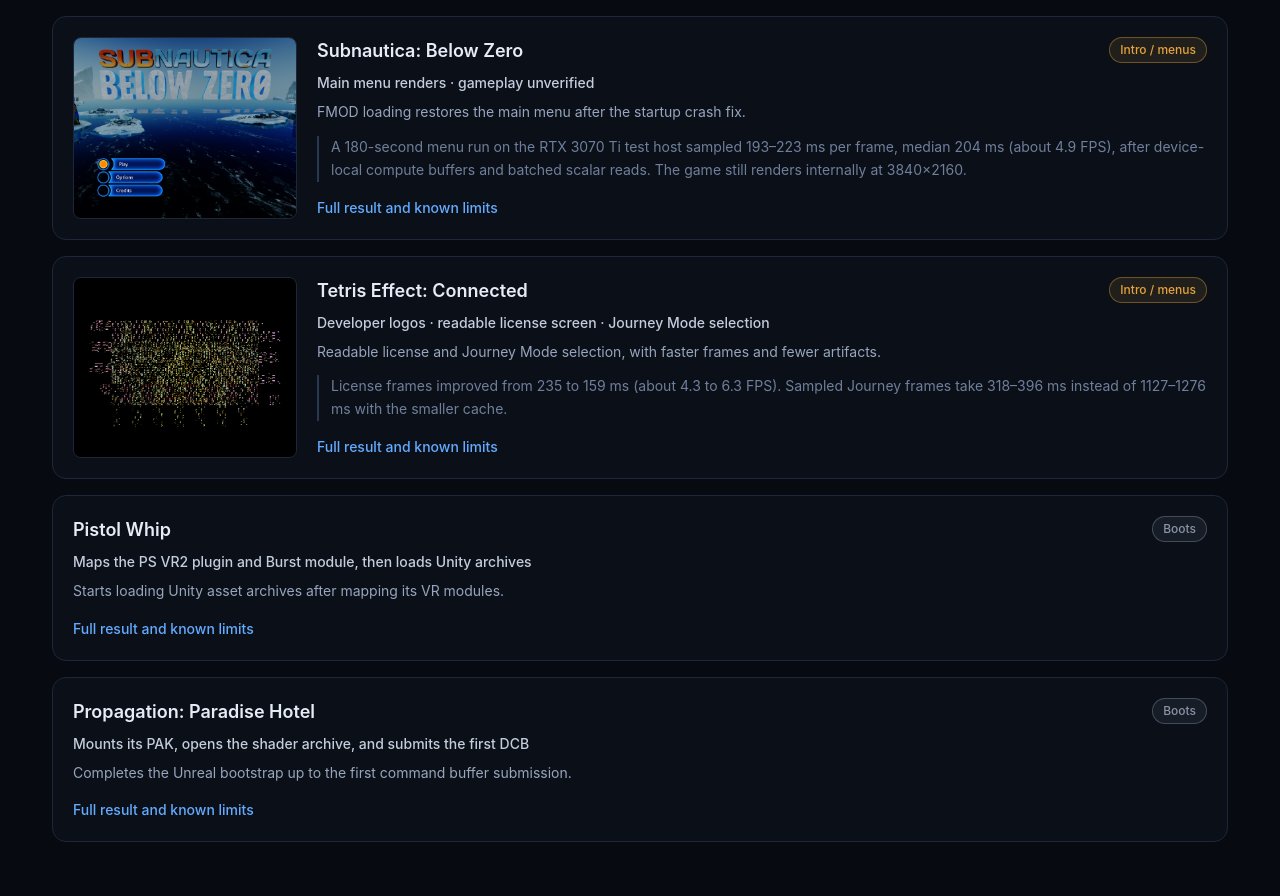
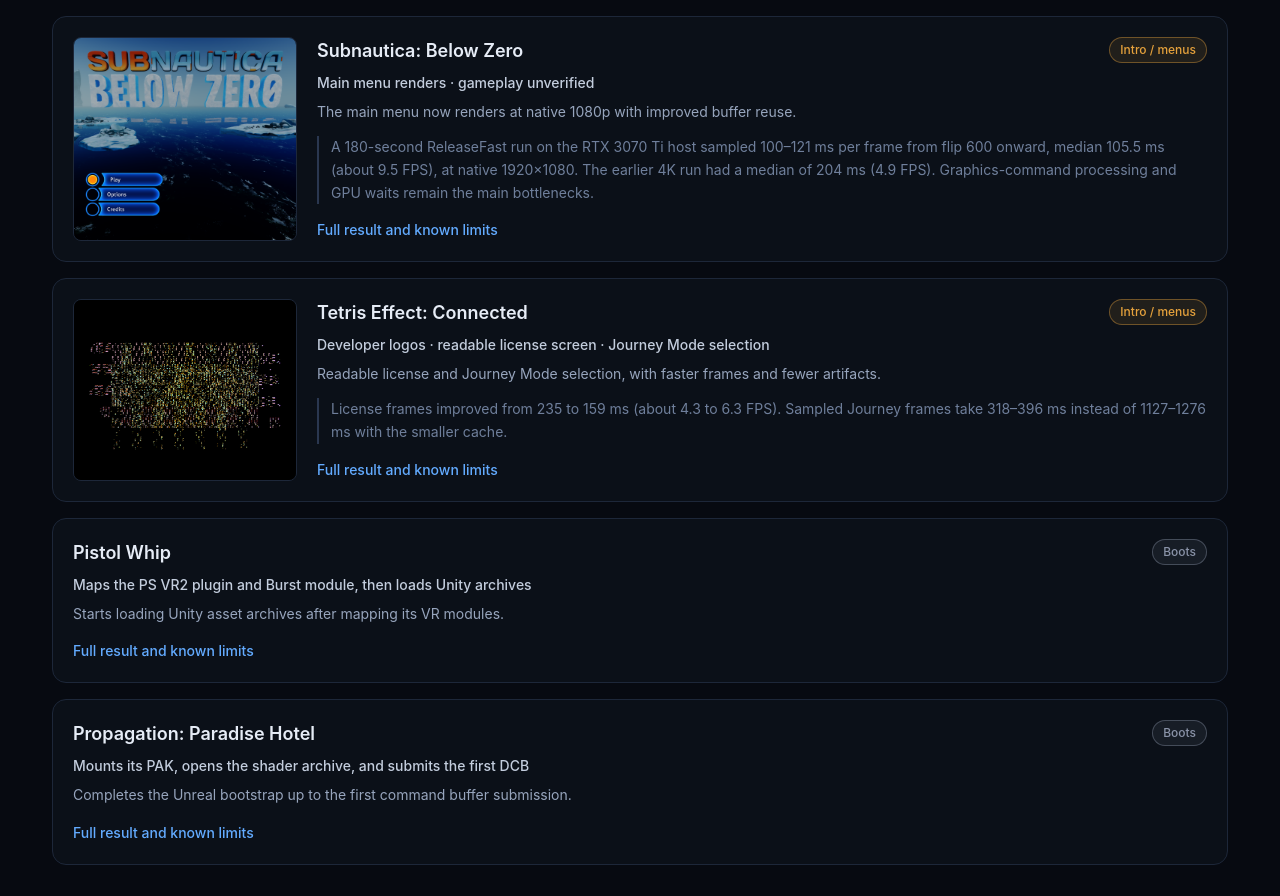
Before and after one commit to iStark/PS5PCEM.com, a Next.js app: page /compatibility in a window 1280 px wide. Shown: the part 3698-4594 px from the top of the page. Built offline with nearby package versions, Linux system fonts and the light colour scheme.

Commit message:
content: report native 1080p menu and buffer reuse results

```diff
--- a/src/data/compatibility.ts
+++ b/src/data/compatibility.ts
@@ -73,18 +73,18 @@
     title: "Subnautica: Below Zero",
     tier: "intro",
     status: "Main menu renders · gameplay unverified",
-    headline: "FMOD loading restores the main menu after the startup crash fix.",
+    headline: "The main menu now renders at native 1080p with improved buffer reuse.",
     milestone:
-      "Verified on September 26, 2026 with PPSA02457 v1.022.125. Distinct guest file descriptor identities resolve the startup fault. Loading the game's FMOD plugins allows platform initialization to finish: Enter opens the main menu from Press Options, showing Play, Options and Credits over the animated ocean scene.",
+      "Rechecked on September 27, 2026 with PPSA02457 v1.022.125. After the file descriptor and FMOD fixes, Enter opens Play, Options and Credits over the animated ocean scene. The default 1920×1080 setting now reaches Unity's startup configuration through a virtual file, leaving installed game files unchanged. Buffer reuse and memory-access improvements apply across titles.",
     notes:
-      "Development-build result; the existing 0.3.2 download predates these fixes. Rendering artifacts and intermittent label issues remain. Gameplay, audio correctness and longer-run stability are unverified; playability is not claimed.",
+      "Development-build result; the existing 0.3.2 download predates these fixes. The 30 FPS menu target remains unmet. Rendering artifacts and intermittent label issues remain. Gameplay, audio correctness and longer-run stability are unverified; playability is not claimed. Other engines can still choose their own internal render resolution.",
     performance:
-      "A 180-second menu run on the RTX 3070 Ti test host sampled 193–223 ms per frame, median 204 ms (about 4.9 FPS), after device-local compute buffers and batched scalar reads. The game still renders internally at 3840×2160.",
+      "A 180-second ReleaseFast run on the RTX 3070 Ti host sampled 100–121 ms per frame from flip 600 onward, median 105.5 ms (about 9.5 FPS), at native 1920×1080. The earlier 4K run had a median of 204 ms (4.9 FPS). Graphics-command processing and GPU waits remain the main bottlenecks.",
     image: {
       src: "/images/subnautica-below-zero-menu.png",
       alt: "Subnautica Below Zero main menu showing Play, Options and Credits in PS5PCEM",
     },
-    confirmedOn: "2026-09-26",
+    confirmedOn: "2026-09-27",
   },
   {
     slug: "terminator-2d-no-fate",
--- a/src/data/gallery.ts
+++ b/src/data/gallery.ts
@@ -17,7 +17,7 @@
     alt: "Subnautica Below Zero main menu showing Play, Options and Credits in PS5PCEM",
     title: "Subnautica: Below Zero — main menu",
     caption:
-      "PPSA02457 v1.022.125, September 26, 2026. Loading the game's FMOD plugins restores platform initialization after the file descriptor startup fix. Enter opens this menu with Play, Options and Credits. Captured from the running emulator; rendering artifacts remain and gameplay is unverified.",
+      "PPSA02457 v1.022.125, September 27, 2026. An unscaled native 1920×1080 capture from the running emulator after the shared Unity startup-resolution and buffer-reuse changes. Enter opens Play, Options and Credits. Measured menu performance is about 9.5 FPS; 30 FPS remains a target. Rendering artifacts remain and gameplay is unverified.",
   },
   {
     src: "/images/launcher-library.png",
```
Also changed, not shown: public/images/subnautica-below-zero-menu.png.
